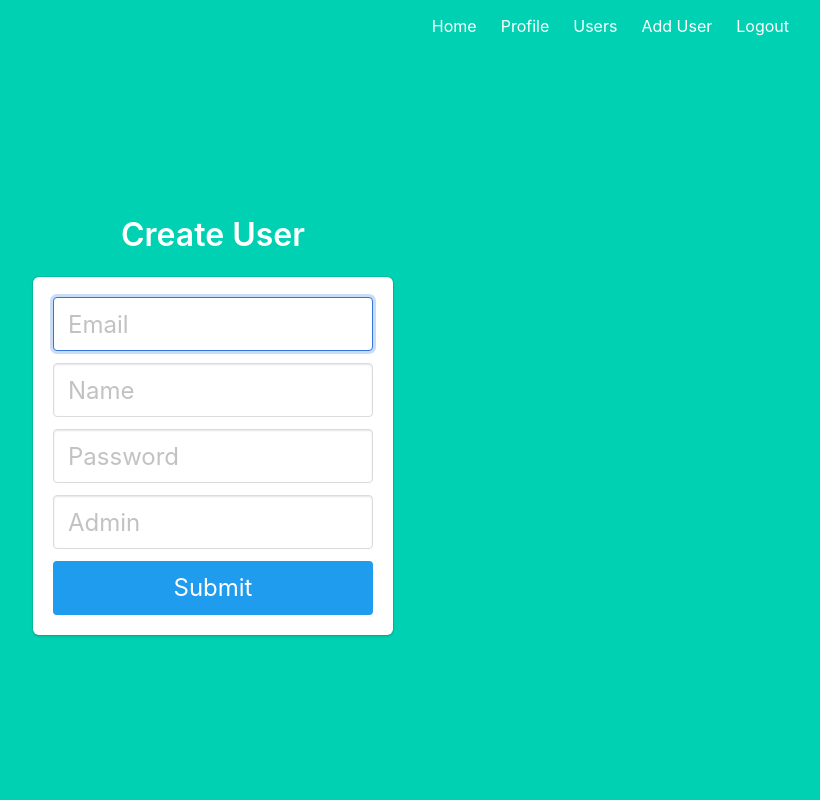
After one commit to imander/flask, a Flask app: page /add-user in a window 1280 px wide. The commit adds this page. Shown: the whole page, without its empty margins (427-1247 px from the left). Run offline with Flask 2, Linux system fonts and the light colour scheme; the visitor is signed in with stand-in values (Sample User, id 1).

Commit message:
Update app

```diff
--- a/app.py
+++ b/app.py
@@ -1,4 +1,3 @@
-#!/usr/bin/env python
 from functools import wraps
 import hashlib
 import json
@@ -21,6 +20,7 @@ from flask_sqlalchemy import SQLAlchemy
 import requests
 import yaml
 
+
 app = Flask(__name__)
 CORS(app)
 app.config["SQLALCHEMY_DATABASE_URI"] = "sqlite:///db.sqlite"
@@ -40,7 +40,7 @@ class User(db.Model):
     name = db.Column(db.String(1000))
 
     def check_pw(self, password):
-        return self.password == hash_password(password)
+        return self.password == password
 
 
 class Note(db.Model):
@@ -51,7 +51,11 @@ class Note(db.Model):
 
 
 def template(file):
-    return render_template(file, authenticated=session.get("authenticated", False))
+    return render_template(
+        file,
+        authenticated=session.get("authenticated", False),
+        admin=session.get("admin", False),
+    )
 
 
 def restricted(admin=False):
@@ -72,7 +76,7 @@ def restricted(admin=False):
 
 
 def hash_password(password):
-    return hashlib.sha1(b"{password}").hexdigest()
+    return hashlib.sha256(b"{password}").hexdigest()
 
 
 @app.route("/")
@@ -95,7 +99,7 @@ def login_post():
 
     if not user or not user.check_pw(password):
         flash("Please check your login details and try again.")
-        return redirect(url_for("auth.login"))
+        return redirect(url_for("login"))
 
     session["authenticated"] = True
     if user.admin == 1:
@@ -105,7 +109,7 @@ def login_post():
     redir = session.get("redirect")
     if redir is not None:
         return redirect(redir)
-    return redirect(url_for("index"))
+    return redirect(url_for("profile"))
 
 
 @app.route("/logout")
@@ -127,7 +131,6 @@ def signup_post():
     if user:
         flash("Email already registered")
         return redirect(url_for("signup"))
-    args["password"] = hash_password(args.get("password"))
 
     new_user = User(**args)
 
@@ -137,15 +140,72 @@ def signup_post():
     return redirect(url_for("login"))
 
 
+@app.route("/profile")
+@restricted()
+def profile():
+    return render_template("profile.html", name=session.get("user").name)
+
+
 @app.route("/users", methods=["GET"])
 @restricted(admin=True)
 def users():
     users = User.query.all()
-    out = ""
 
+    table = """
+<style>
+table {
+  font-family: arial, sans-serif;
+  border-collapse: collapse;
+  width: 70%;
+}
+
+td, th {
+  text-align: left;
+  padding: 8px;
+}
+
+tr:nth-child(even) {
+}
+</style>
+<table>
+<tr><th>Name</th><th>Email</th><th>Is Admin</th></tr>
+"""
     for user in users:
-        out += f"- {user.name}"
-    return out
+        table += (
+            f"<tr><th>{user.name}</th><th>{user.email}</th><th>{user.admin}</th></tr>\n"
+        )
+    table += "</table>"
+    return table
+
+
+@app.route("/add-user", methods=["GET"])
+@restricted(admin=True)
+def add_user():
+    return template("add_user.html")
+
+
+@app.route("/users", methods=["POST"])
+@restricted()
+def update_users():
+    user_email = request.form.get("email")
+    user_name = request.form.get("name")
+    user_password = request.form.get("password")
+    user_admin = int(request.form.get("admin"))
+
+    user = User.query.filter_by(email=user_email).first()
+
+    if user:
+        user.name = user_name
+        user.password = user_password
+        user.admin = int(user_admin)
+    else:
+        new_user = User(
+            email=user_email, name=user_name, password=user_password, admin=user_admin
+        )
+        db.session.add(new_user)
+
+    db.session.commit()
+    return redirect(url_for("users"))
 
 
 @app.route("/ip")
@@ -192,6 +252,8 @@ def proxy():
     url = request.args.get("url")
     if url is None:
         return "URL not provided", 400
+    if "169.254.169.254" in url:
+        return "Invalid URL", 400
     return requests.get(url).text
 
 
--- /dev/null
+++ b/templates/add_user.html
@@ -0,0 +1,36 @@
+{% extends "base.html" %}
+
+{% block content %}
+<div class="column is-4 is-offset-4">
+  <h3 class="title">Create User</h3>
+  <div class="box">
+    <form method="POST" action="/signup">
+      <div class="field">
+        <div class="control">
+          <input class="input is-large" type="email" name="email" placeholder="Email" autofocus="">
+        </div>
+      </div>
+
+      <div class="field">
+        <div class="control">
+          <input class="input is-large" type="text" name="name" placeholder="Name" autofocus="">
+        </div>
+      </div>
+
+      <div class="field">
+        <div class="control">
+          <input class="input is-large" type="password" name="password" placeholder="Password">
+        </div>
+      </div>
+
+      <div class="field">
+        <div class="control">
+          <input class="input is-large" type="number" name="admin" placeholder="Admin">
+        </div>
+      </div>
+
+      <button class="button is-block is-info is-large is-fullwidth">Submit</button>
+    </form>
+  </div>
+</div>
+{% endblock %}
--- a/templates/base.html
+++ b/templates/base.html
@@ -22,8 +22,16 @@
                   Home
                 </a>
                 {% if authenticated %}
-                  <a href="{{ url_for('index') }}" class="navbar-item">
+                  <a href="{{ url_for('profile') }}" class="navbar-item">
                     Profile
+                  </a>
+                {% endif %}
+                {% if admin %}
+                  <a href="{{ url_for('users') }}" class="navbar-item">
+                    Users
+                  </a>
+                  <a href="{{ url_for('add_user') }}" class="navbar-item">
+                    Add User
                   </a>
                 {% endif %}
                 {% if not authenticated %}
```
Also changed, not shown: requirements.txt (+21 -1 lines), templates/profile.html (added, +7 -0 lines).
